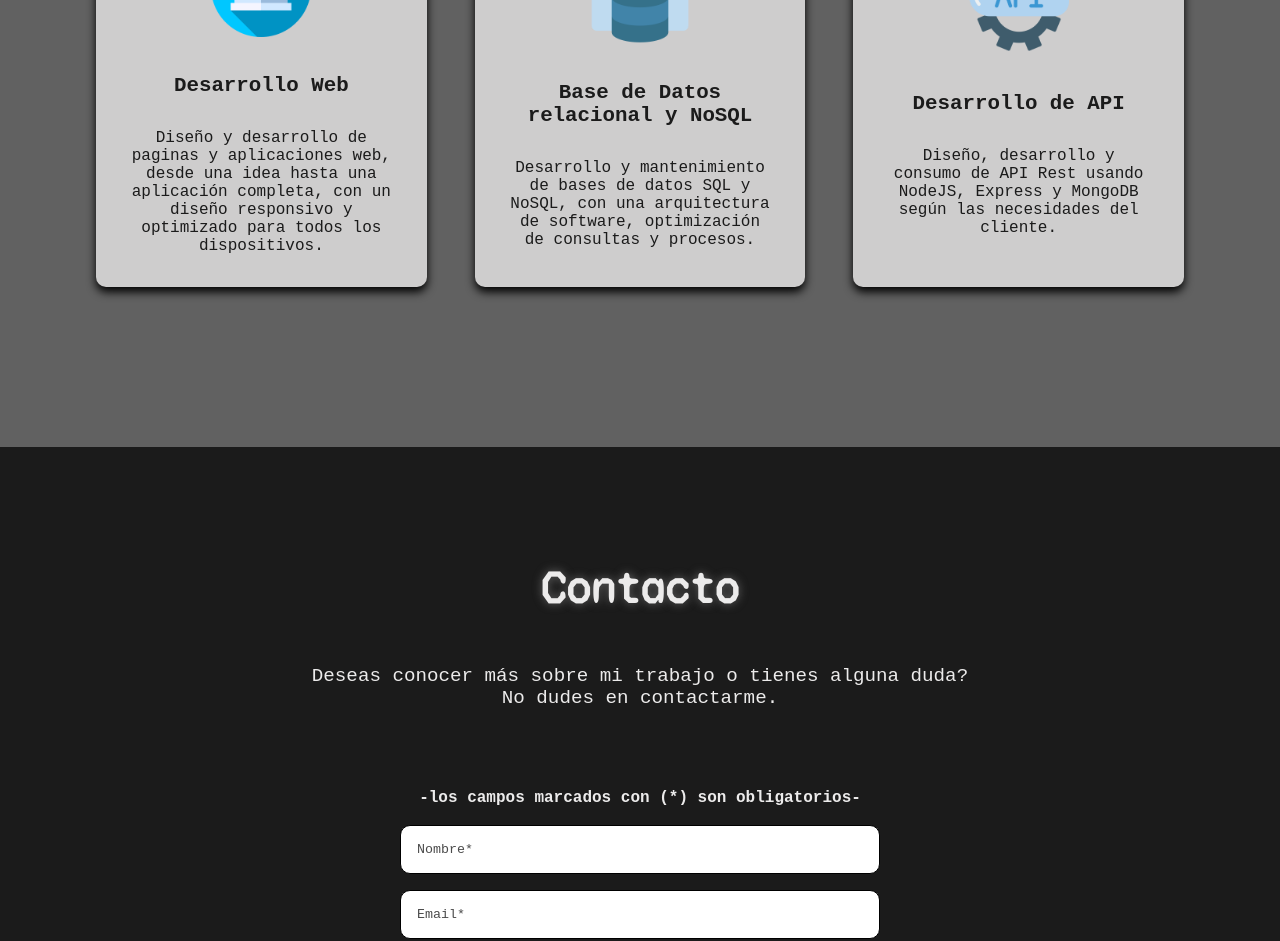
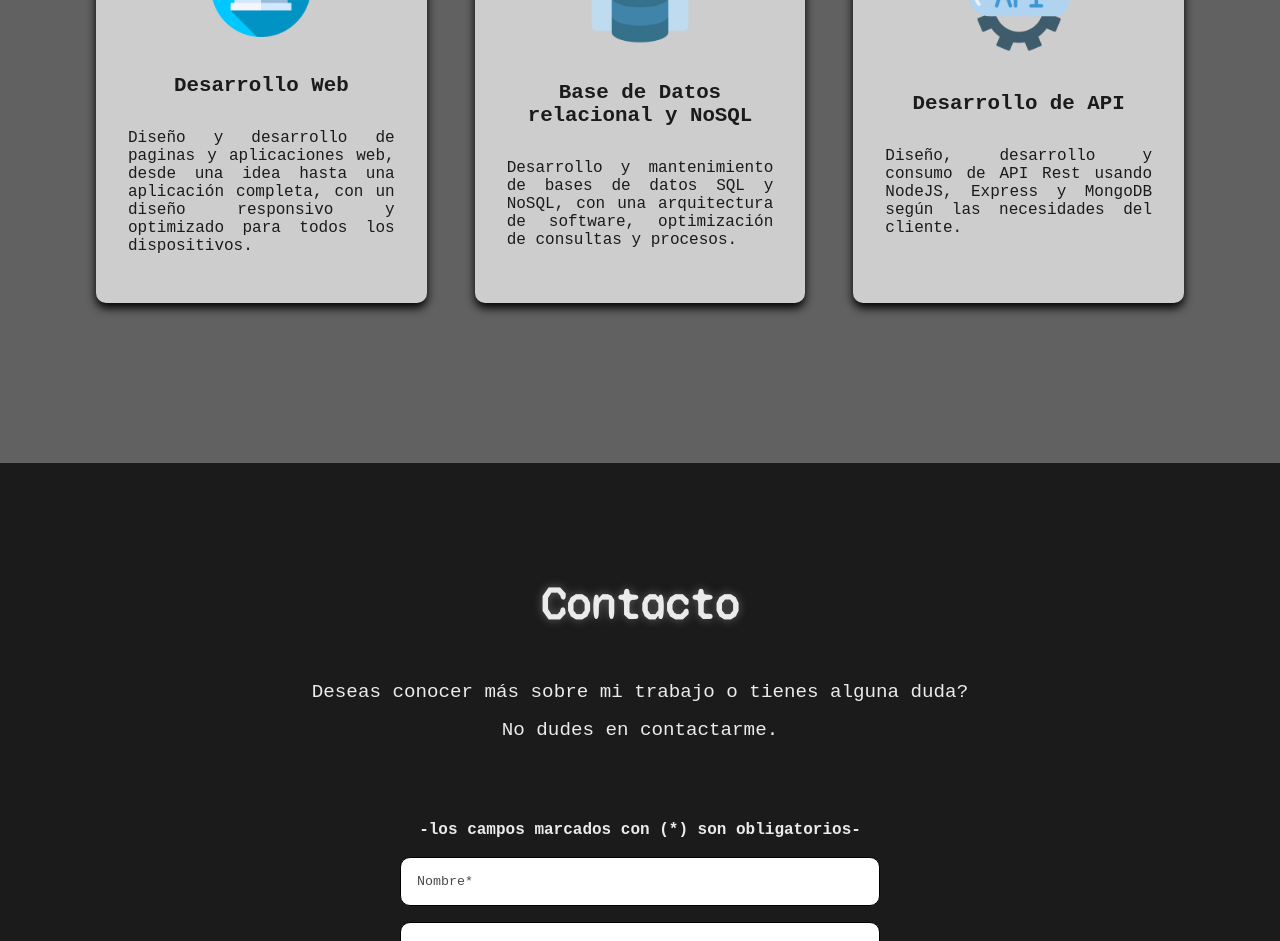
Before and after one commit to devKiller59/portfolio, a React (Create React App) app: page / in a window 1280 px wide. Shown: the part 4460-5401 px from the top of the page. Built offline with nearby package versions, Linux system fonts and the light colour scheme; the HTML template or start-up script is replaced by a standard one.

Commit message:
arreglando estilos

```diff
--- a/src/assets/styles/App.css
+++ b/src/assets/styles/App.css
@@ -30,8 +30,6 @@ h1 {
 
 
 /* Media query min-420px */
-@media screen and (min-width: 768px) {
-
-}
+@media screen and (min-width: 768px) {}
 
 /* End Media Queries */
--- a/src/assets/styles/about.css
+++ b/src/assets/styles/about.css
@@ -50,6 +50,7 @@
     flex-direction: column;
     align-items: center;
     padding: 4rem 2rem 10rem;
+    text-align: justify;
   }
 
   .about-container img {
--- a/src/assets/styles/contact.css
+++ b/src/assets/styles/contact.css
@@ -11,6 +11,10 @@
 
 .contact p {
   font-size: 1.2rem;
+  margin-bottom: 1rem;
+}
+
+.contact p:nth-child(3) {
   margin-bottom: 3rem;
 }
 
@@ -80,7 +84,8 @@
     padding: 4rem 3rem 6rem;
   }
 
-  .form-container form input, .form-container form textarea {
+  .form-container form input,
+  .form-container form textarea {
     max-width: 20rem;
   }
 
--- a/src/assets/styles/projects.css
+++ b/src/assets/styles/projects.css
@@ -156,15 +156,18 @@
   .projects {
     padding: 2rem 1rem;
   }
+
   .grid {
     display: flex;
     flex-direction: column;
     gap: 2rem;
   }
+
   .card {
     width: 300px;
     height: 300px;
   }
+
   .back h3 {
     font-size: 22px;
     margin-top: 10px;
--- a/src/assets/styles/services.css
+++ b/src/assets/styles/services.css
@@ -40,13 +40,18 @@
   margin-bottom: 2rem;
 }
 
+.service-description p {
+  text-align: justify;
+  margin-bottom: 1rem;
+}
+
 .service:hover {
   transition: all .2s ease-in-out;
   transform: scale(1.05);
 }
 
 @media screen and (max-width: 768px) {
-  .services{
+  .services {
     padding: 2rem 3rem 6rem;
   }
 
--- a/src/components/Contact.jsx
+++ b/src/components/Contact.jsx
@@ -9,7 +9,8 @@ const Contact = () => {
       <h1>Contacto</h1>
       <p>
         Deseas conocer más sobre mi trabajo o tienes alguna duda?
-        <br />
+      </p>
+      <p>
         No dudes en contactarme.
       </p>
       <div className='form-container'>
@@ -18,7 +19,7 @@ const Contact = () => {
           <br />
           <input type="text" name="nombre" placeholder="Nombre*" required />
           <input type="email" name="email" placeholder="Email*" required />
-          <input type="tel" name="telefono" placeholder="Teléfono"/>
+          <input type="tel" name="telefono" placeholder="Teléfono" />
           <textarea name="message" placeholder="Mensaje*" required></textarea>
           <button type="submit">Enviar</button>
         </form>
```
Also changed, not shown: src/assets/styles/index.css (line endings or trailing spaces). Lines whose indentation alone changed are shown as unchanged.
